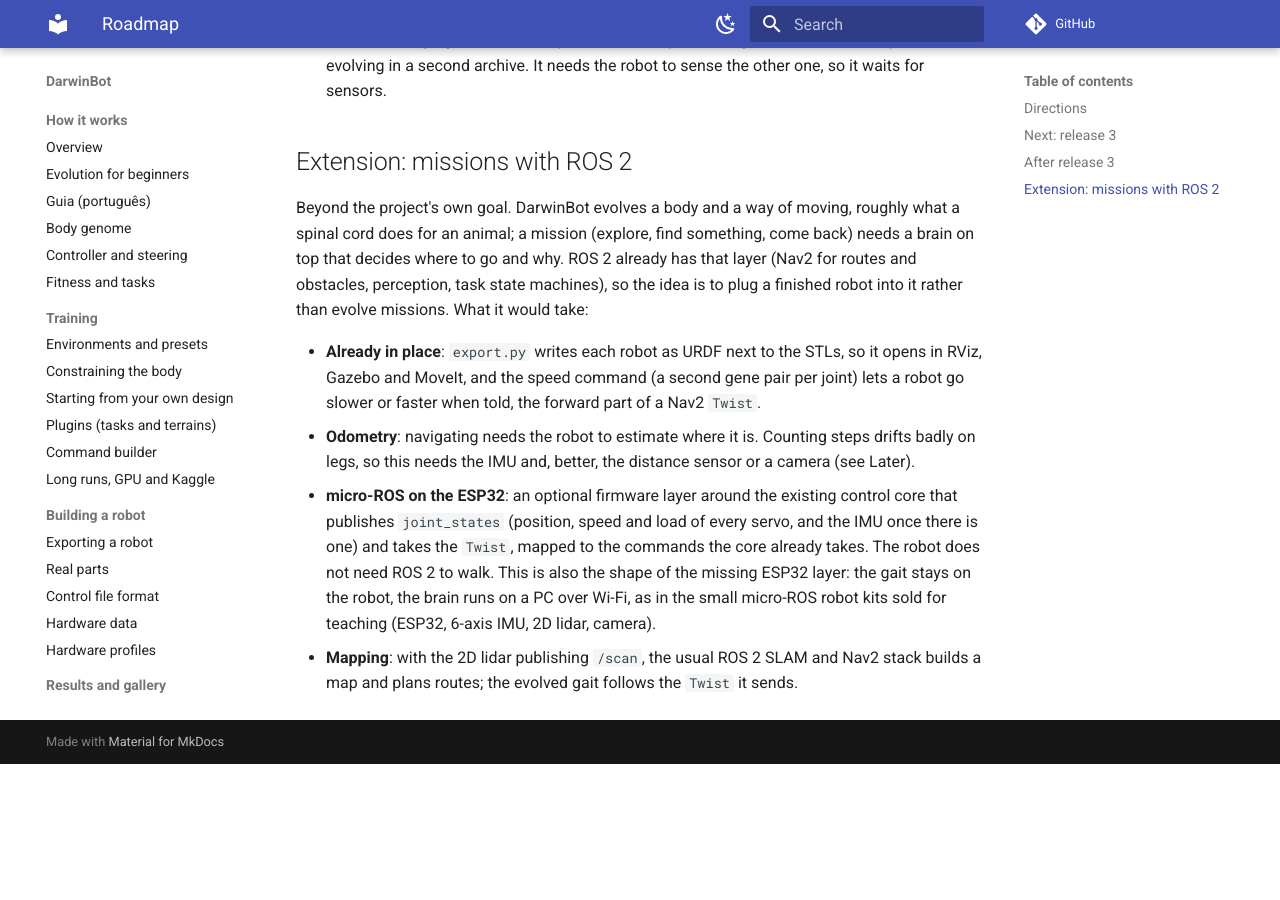
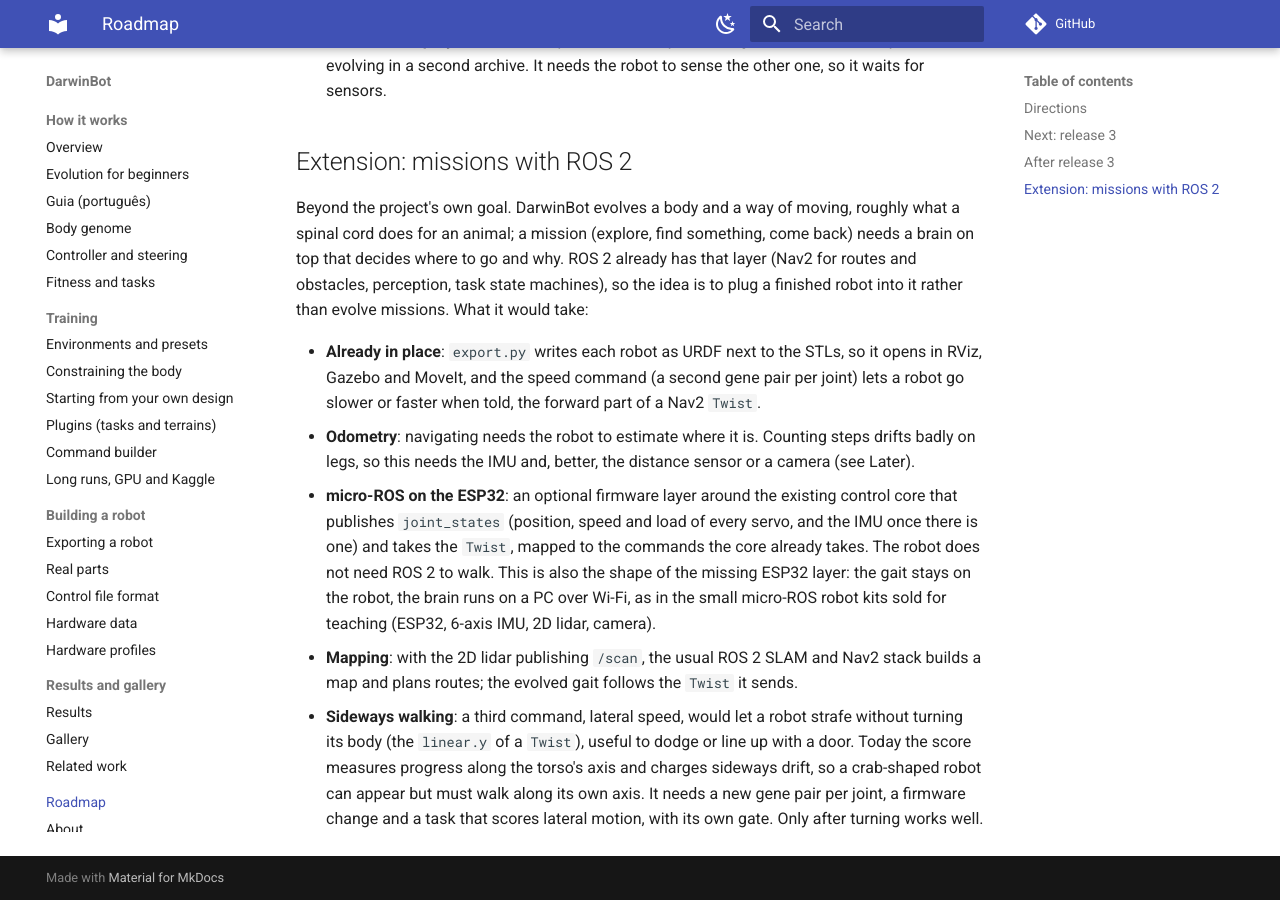
Before and after one commit to mpena2099/darwinbot, an MkDocs documentation site: the page built from docs/roadmap.md, in a window 1280 px wide and 900 px high, scrolled down 7091 px. Built offline with MkDocs 1.6.1 and Material for MkDocs 9.7.7, drawn with Linux system fonts in a browser that asks for light colours; comment, search, counter and statistics services are not loaded; before the commit the page ends 7855 px from its top, so only the background shows below that.

Commit message:
Roadmap: sideways walking as a lateral command, after turning works

```diff
--- a/docs/roadmap.md
+++ b/docs/roadmap.md
@@ -333,3 +333,10 @@ than evolve missions. What it would take:
 - **Mapping**: with the 2D lidar publishing `/scan`, the usual ROS 2 SLAM and
   Nav2 stack builds a map and plans routes; the evolved gait follows the
   `Twist` it sends.
+- **Sideways walking**: a third command, lateral speed, would let a robot
+  strafe without turning its body (the `linear.y` of a `Twist`), useful to
+  dodge or line up with a door. Today the score measures progress along the
+  torso's axis and charges sideways drift, so a crab-shaped robot can appear
+  but must walk along its own axis. It needs a new gene pair per joint, a
+  firmware change and a task that scores lateral motion, with its own gate.
+  Only after turning works well.
```
